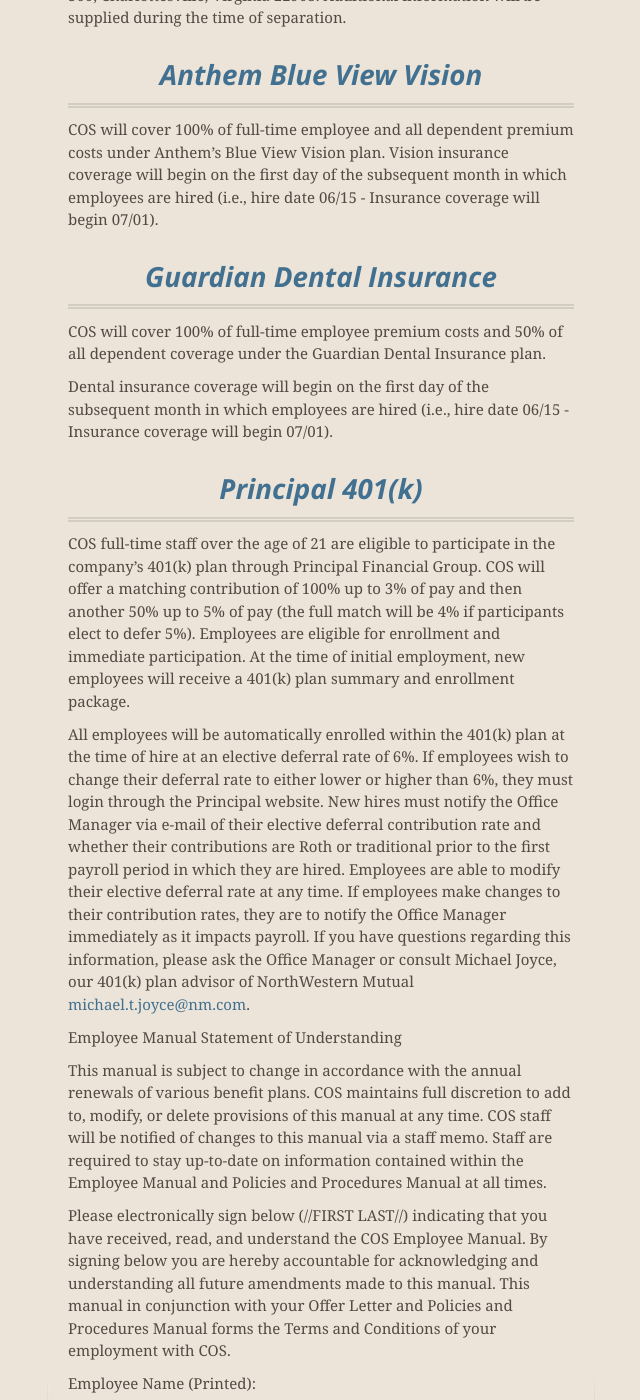
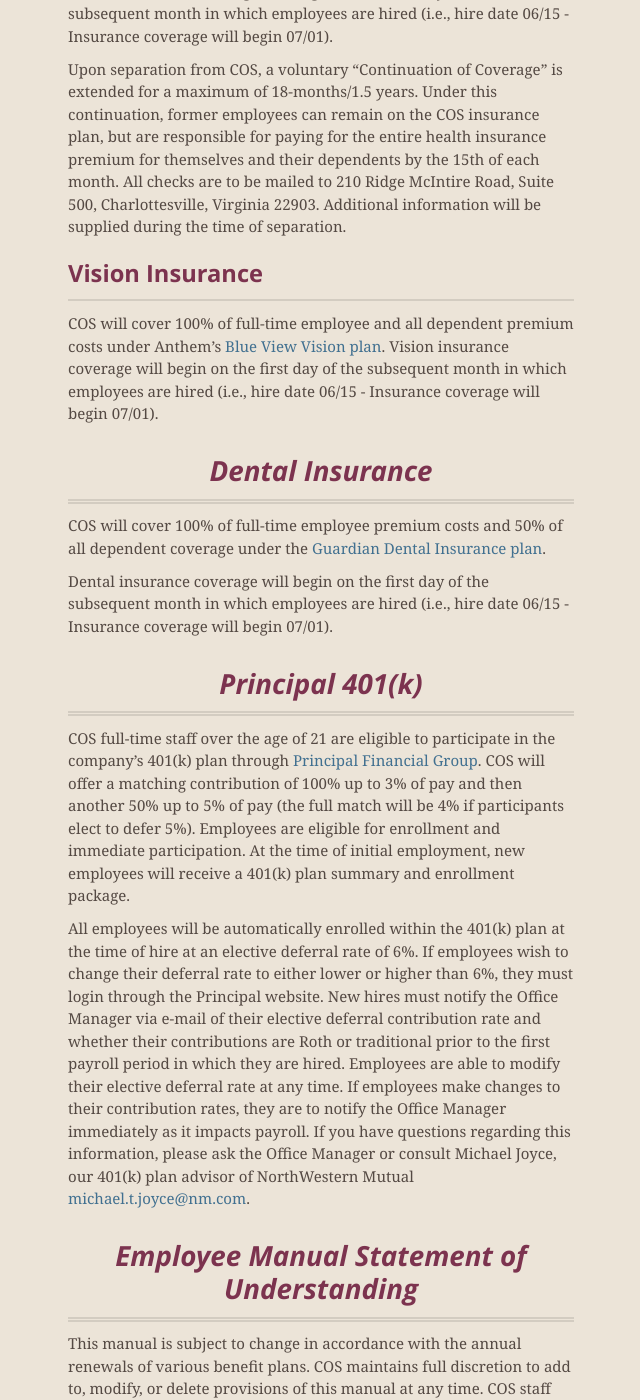
Before and after one commit to CenterForOpenScience/Employee-Manual, a Jekyll site: the page built from index.md, in a window 1280 px wide and 1400 px high, scrolled down 5057 px. Shown: the whole window, without its empty margins (319-959 px from the left). Built offline with Jekyll 4.4.1, drawn with Linux system fonts in a browser that asks for light colours; nearby versions of some CDN libraries; some of the changed text lies outside the part shown.

Commit message:
Update index.md

```diff
--- a/index.md
+++ b/index.md
@@ -12,7 +12,7 @@
 
 Brian Nosek and Jeffrey Spies
 
-##COS Mission and Values
+###COS Mission and Values
 
 The Center for Open Science (COS) was founded January 15, 2013. COS aims to increase the openness, integrity, and reproducibility of scientific research.  We will achieve this mission through three primary activities:
 
@@ -22,7 +22,7 @@
 
 3. Conducting metascience research to improve the empirical evidence for the state of scientific practices and evaluation of means to improve those practices.
 
-##Standing Meetings
+###Standing Meetings
 
 The COS team meets each week day (Monday - Friday) at 9:15 AM for 15 minutes or less to check-in about the day’s tasks. During these meeting Trello is used to organize tasks and to promote accountability. Each morning a new board is created and staff members document their daily goals and share them briefly with the rest of the team.
 
@@ -30,72 +30,72 @@
 
 The Development team meets Tuesdays at 2:30p for up to an hour for operational planning of tasks and presentation of mock-ups or working models.
 
-##Attendance
+###Attendance
 
 Digital technologies enable high connectivity at a distance. However, many of the COS projects benefit from real-time face-to-face contact whenever feasible. As such, the standard expectation is for team members to be present in the office during ordinary business hours.
 
-##Security and Office Access
+###Security and Office Access
 
 COS offices will be accessible to staff at all times - even during non-standard business hours. All COS staff will receive an access card to Suite 500 and a passkey for accessing the Omni Downtown Business Center during non-business hours. Should an access card be misplaced, please request a new copy from the Office Manager. The last person to leave the offices is responsible for making sure the front and back doors are locked and the security system is re-armed.
 
-##Location
+###Location
 
 COS offices are located in the Business Center of the Downtown Omni Hotel which is within walking distance to the historic Charlottesville Downtown Mall.  The area boasts variety of locally owned restaurants, shops, bars, and music venues and is the social and commercial center of Charlottesville.  This prime location provides lifestyle value to the staff and is convenient for visitors to work with COS and enjoy the pleasures of Charlottesville.
 
-##Dress Code
+###Dress Code
 
 Staff can dress how they wish, following reasonable community standards for appropriate attire.  For example, there will be frequent visitors. COS is a casual, high-performance environment, but not an unkempt one.
 
-**Paperless Office**
+###Paperless Office
 
 We encourage digital signatures, scanning receipts, and digital communication. There is little reason or value in using paper when digital technologies allow duplication, extra security options, and easy sharing. The COS has a server for storing and sharing documents that can be accessed while connected to the COS network or VPN.
 
-**Catered Meals and Fully Stocked Kitchen**
+###Catered Meals and Fully Stocked Kitchen
 
 COS provides the staff with catered meals a couple of times per week and our fridge stays stocked with favorite snacks and beverages. Please notify the Office Manager of your individual preferences.
 
-**Computing**
+###Computing
 
 We are an Apple shop and most of our staff use laptops. Some desks are equipped with 27" monitors for expanding the digital workspace.  If computing availability is not meeting your needs, discuss with the Office Manager to ensure that you have the computing resources needed for success.
 
 
-**Parking **
+###Parking
 
 COS provides staff with parking passes for the Omni parking garage.  The pass can be used anytime, such as to access the Downtown Mall during weekends for extra curricular activities. There are days that the Omni hosts large events and the parking garage is full.  During those occasions when the parking garage is full, the COS employees are permitted use of the "Valet Parking" spots. Notify the Office Manager if a pass is lost or broken.  Also, notify the Office Manager if a parking pass is not needed or would be used infrequently as reducing the number of passes would be a substantial savings. For infrequent use, COS can issue daily permits.
 
-**Gym Access**
+###Gym Access
 
 The COS staff has access to the gym facilities at the Omni. This includes access to all exercise equipment, showers, whirlpool, and indoor and outdoor pools.  Up to two COS staff can use the facilities at a time.  Per an agreement with the Omni, if the gym is in heavy use by hotel guests, then COS staff would select another time to workout.
 
 The Office Manager keeps the gym passes in a small notebook complete with a sign in/sign out sheet to ensure the passes are never misplaced.
 
-**Flexible Work Schedule**
+###Flexible Work Schedule
 
 COS is committed to the well-being of its staff. To honor this, COS allows flexible hours for medical appointments (doctors’ visit, dentist appointment and other necessary appointments to maintain well-being).  Appointments and time out of the office should be noted in the shared Google COS calendar so that others are aware that you will be out of the office.
 
-**Paid Time Off (PTO)**
+###Paid Time Off (PTO)
 
 At the beginning of each year, COS employees receive credit for fifteen (15) days of "Paid Time Off" (PTO).  Upon termination all unused PTO will be forfeited. PTO is not accrued and has no cash value.  Staff must confirm PTO with management and indicate the time off on the COS Google shared calendar. Anyone who cannot work due to an illness or emergency should notify the Office Manager, Director, and Co-Director at minimum.
 
-**Leave for Unique Life Circumstances**
+###Leave for Unique Life Circumstances
 
 COS employees may require additional time off in order to deal with a life changing event. To offer support in these circumstances, COS offers paid leave for up to three (3) months to all employees to care for their child after birth, after or during the adoption process, or to care for their spouse, son or daughter, or parent who has a serious health condition. All leave must be taken in the first year after the birth or adoption or the year in which they are caring for their family member. Leave can be taken for second and subsequent children. However, employees are not eligible for another (3) month period of leave unless the expected date of delivery or adoption is at least 12 months after your return to work from a previous period of parental leave.
 
-**Paid Holidays**
+###Paid Holidays
 
 The following U.S. holidays are observed by COS and do not count against Paid Time Off credit: New Years Day, Good Friday, Memorial Day, Independence Day, Labor Day, Veterans Day, Thanksgiving Day and Black Friday, Christmas Eve, Christmas Day, and New Years Eve.  We support cultural and community diversity.  If employees celebrate holidays that are not listed above, COS will provide a floating holiday option.
 
-**Bereavement Leave**
+###Bereavement Leave
 
 COS staff members will be paid for up to five (5) days to attend the funeral of an immediate family member (spouse, children, parents, grandparents, siblings or corresponding in-laws).  If additional time-off is required, it is possible to arrange with the COS management team.
 
-**Jury Duty**
+###Jury Duty
 
 All full-time and part-time staff members will be excused with pay for five (5) days if called to serve jury duty.
 
-##[Anthem Blue Cross Blue Shield Health Insurance](https://www.anthem.com/health-insurance/home/overview)
+###Health Insurance
 
-COS covers 100% of full-time employee premium costs under the Anthem Blue Cross Blue Shield [Keycare 20 plan](http://www.anthem.com/agent/va/f4/s0/t0/pw_ad091347.pdf) and 50% of all dependent coverage.  COS offers the option to buy up into the Anthem Blue Cross Blue Shield [Keycare 20+ plan](http://www.anthem.com/agent/va/f4/s0/t0/pw_ad091356.pdf?refer=ahpagent&state=nv).  Employees will be responsible for paying cost difference between the two plans for both their individual coverage and any dependents under the Keycare 20+ plan.
+COS covers 100% of full-time employee premium costs under the [Anthem Blue Cross Blue Shield](https://www.anthem.com/health-insurance/home/overview) [Keycare 20 plan](http://www.anthem.com/agent/va/f4/s0/t0/pw_ad091347.pdf) and 50% of all dependent coverage.  COS offers the option to buy up into the Anthem Blue Cross Blue Shield [Keycare 20+ plan](http://www.anthem.com/agent/va/f4/s0/t0/pw_ad091356.pdf?refer=ahpagent&state=nv).  Employees will be responsible for paying cost difference between the two plans for both their individual coverage and any dependents under the Keycare 20+ plan.
 
 At the time of hire, all new employees will receive plan summaries highlighting Keycare 20/Keycare 20+.  The Office Manager will discuss both plans with new hires to answer questions and help ensure their needs are being met by connecting them with Kim Garrison at Digital Benefit Advisors (kgarrison@digitalbenefitadvisors.com).
 
@@ -103,27 +103,27 @@
 
 Upon separation from COS, a voluntary "Continuation of Coverage" is extended for a maximum of 18-months/1.5 years.  Under this continuation, former employees can remain on the COS insurance plan, but are responsible for paying for the entire health insurance premium for themselves and their dependents by the 15th of each month.  All checks are to be mailed to 210 Ridge McIntire Road, Suite 500, Charlottesville, Virginia 22903. Additional information will be supplied during the time of separation.
 
-##[Anthem Blue View Vision](http://www.anthem.com/wps/portal/ahpfooter?content_path=national/va/f1/s0/t0/pw_b139691.htm&label=Blue%20View%20Vision%20Benefits)
+###Vision Insurance
 
-COS will cover 100% of full-time employee and all dependent premium costs under Anthem’s Blue View Vision plan. Vision insurance coverage will begin on the first day of the subsequent month in which employees are hired  (i.e., hire date 06/15 - Insurance coverage will begin 07/01).
+COS will cover 100% of full-time employee and all dependent premium costs under Anthem’s [Blue View Vision plan](http://www.anthem.com/wps/portal/ahpfooter?content_path=national/va/f1/s0/t0/pw_b139691.htm&label=Blue%20View%20Vision%20Benefits). Vision insurance coverage will begin on the first day of the subsequent month in which employees are hired  (i.e., hire date 06/15 - Insurance coverage will begin 07/01).
 
-##[Guardian Dental Insurance](https://www.guardiananytime.com/)
+##Dental Insurance
 
-COS will cover 100% of full-time employee premium costs and 50% of all dependent coverage under the Guardian Dental Insurance plan.
+COS will cover 100% of full-time employee premium costs and 50% of all dependent coverage under the [Guardian Dental Insurance plan](https://www.guardiananytime.com/).
 
 Dental insurance coverage will begin on the first day of the subsequent month in which employees are hired (i.e., hire date 06/15 - Insurance coverage will begin 07/01).
 
-##[Principal 401(k)](http://www.principal.com/index.shtm)
+##Principal 401(k)
 
-COS full-time staff over the age of 21 are eligible to participate in the company’s 401(k) plan through Principal Financial Group. COS will offer a matching contribution of 100% up to 3% of pay and then another 50% up to 5% of pay (the full match will be 4% if participants elect to defer 5%). Employees are eligible for enrollment and immediate participation. At the time of initial employment, new employees will receive a 401(k) plan summary and enrollment package.
+COS full-time staff over the age of 21 are eligible to participate in the company’s 401(k) plan through [Principal Financial Group](http://www.principal.com/index.shtm). COS will offer a matching contribution of 100% up to 3% of pay and then another 50% up to 5% of pay (the full match will be 4% if participants elect to defer 5%). Employees are eligible for enrollment and immediate participation. At the time of initial employment, new employees will receive a 401(k) plan summary and enrollment package.
 
 All employees will be automatically enrolled within the 401(k) plan at the time of hire at an elective deferral rate of 6%. If employees wish to change their deferral rate to either lower or higher than 6%, they must login through the Principal website. New hires must notify the Office Manager via e-mail of their elective deferral contribution rate and whether their contributions are Roth or traditional prior to the first payroll period in which they are hired. Employees are able to modify their elective deferral rate at any time. If employees make changes to their contribution rates, they are to notify the Office Manager immediately as it impacts payroll. If you have questions regarding this information, please ask the Office Manager or consult Michael Joyce, our 401(k) plan advisor of NorthWestern Mutual [michael.t.joyce@nm.com](mailto:michael.t.joyce@nm.com).
 
-Employee Manual Statement of Understanding
+##Employee Manual Statement of Understanding
 
 This manual is subject to change in accordance with the annual renewals of various benefit plans. COS maintains full discretion to add to, modify, or delete provisions of this manual at any time.  COS staff will be notified of changes to this manual via a staff memo.  Staff are required to stay up-to-date on information contained within the Employee Manual and Policies and Procedures Manual at all times.
 
-Please electronically sign below (//FIRST LAST//) indicating that you have received, read, and understand the COS Employee Manual.  By signing below you are hereby accountable for acknowledging and understanding all future amendments made to this manual. This manual in conjunction with your Offer Letter and Policies and Procedures Manual forms the Terms and Conditions of your employment with COS.
+Please electronically sign below, indicating that you have received, read, and understand the COS Employee Manual.  By signing below you are hereby accountable for acknowledging and understanding all future amendments made to this manual. This manual in conjunction with your Offer Letter and Policies and Procedures Manual forms the Terms and Conditions of your employment with COS.
 
 Employee Name (Printed):
 
```
